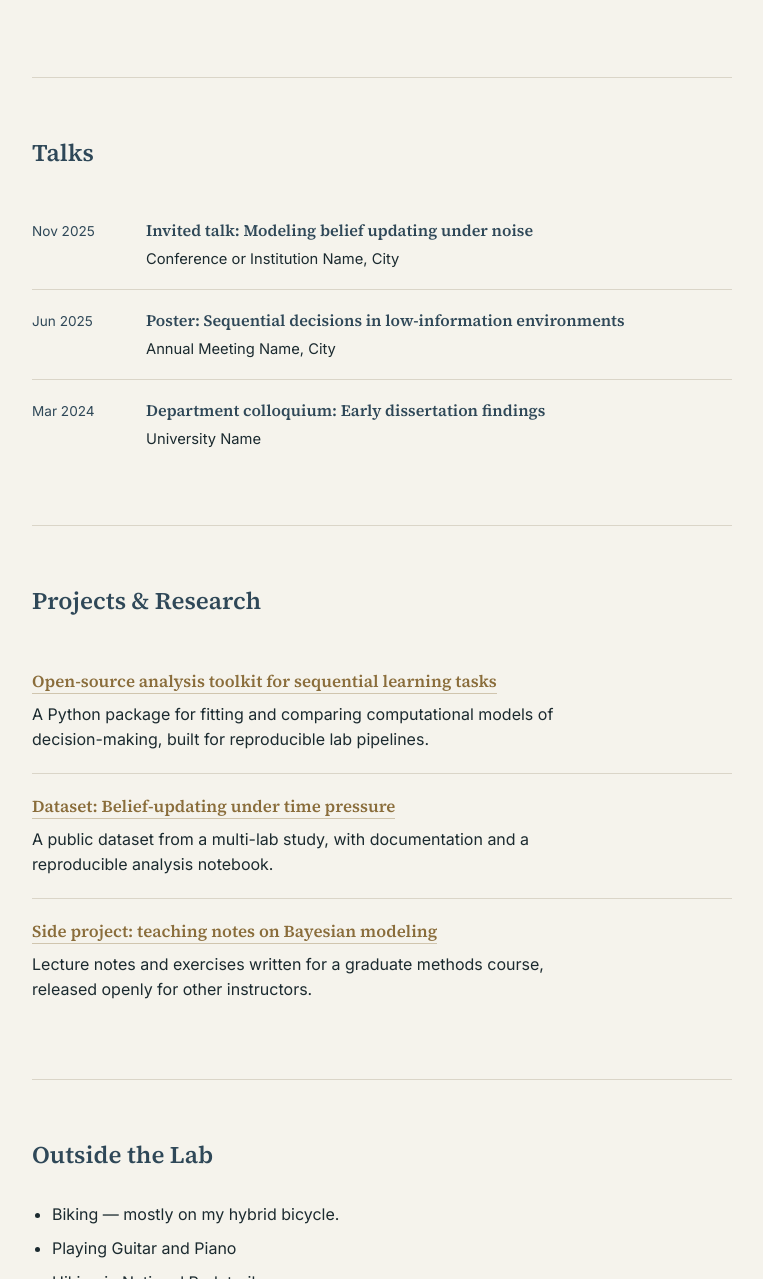
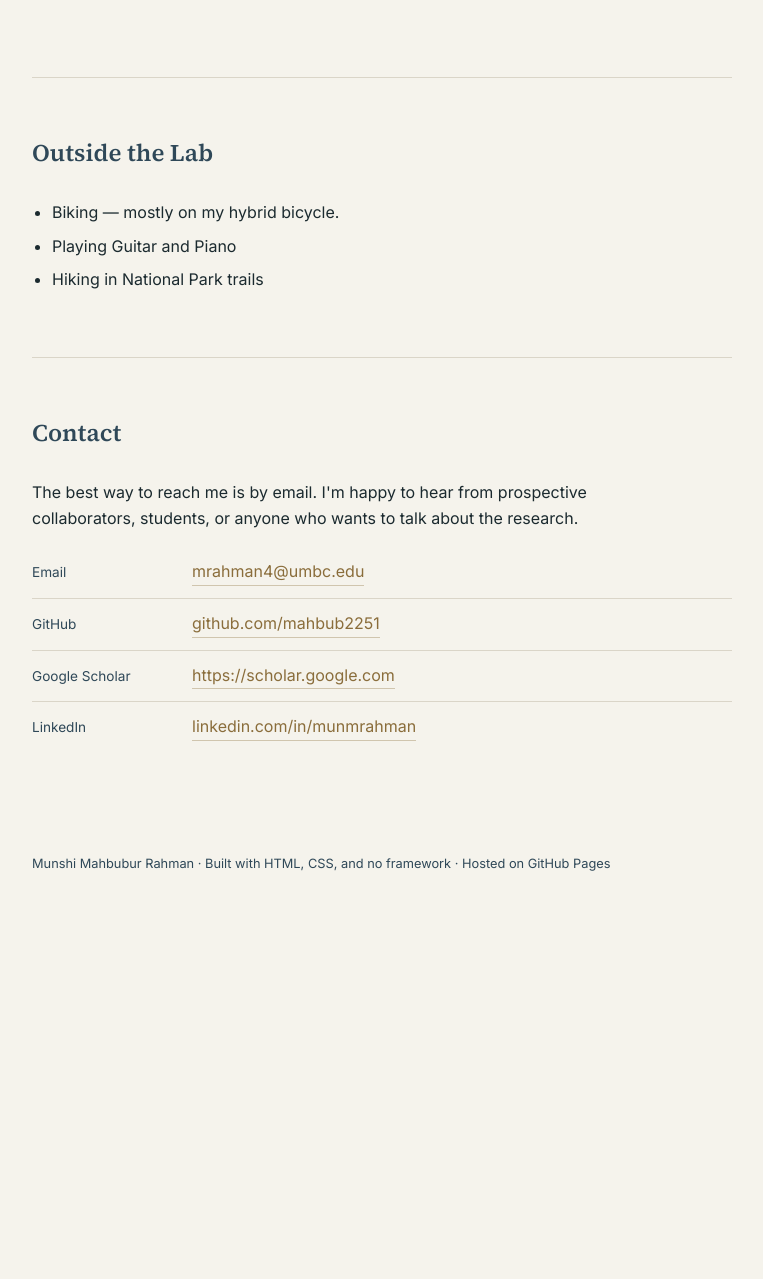
Before and after one commit to mahbub2251/mahbub2251.github.io, a plain HTML site: page index.html in a window 1280 px wide. Shown: the part 1931-3210 px from the top of the page, without its empty margins (272-1035 px from the left). After the commit the page ends 2898 px from the top, so only its background shows below. Drawn offline with Linux system fonts and the light colour scheme.

Commit message:
Update index.html

```diff
--- a/index.html
+++ b/index.html
@@ -103,7 +103,7 @@
     </ol>
   </section>
 
-  <section id="talks" class="section">
+  <!-- <section id="talks" class="section">
     <h2><span class="num">04</span>Talks</h2>
     <ul class="talk-list">
       <li>
@@ -128,9 +128,9 @@
         </div>
       </li>
     </ul>
-  </section>
+  </section> -->
 
-  <section id="projects" class="section">
+  <!-- <section id="projects" class="section">
     <h2><span class="num">05</span>Projects &amp; Research</h2>
     <ul class="project-list">
       <li>
@@ -146,7 +146,7 @@
         <p>Lecture notes and exercises written for a graduate methods course, released openly for other instructors.</p>
       </li>
     </ul>
-  </section>
+  </section> -->
 
   <section id="hobbies" class="section">
     <h2><span class="num">06</span>Outside the Lab</h2>
```
